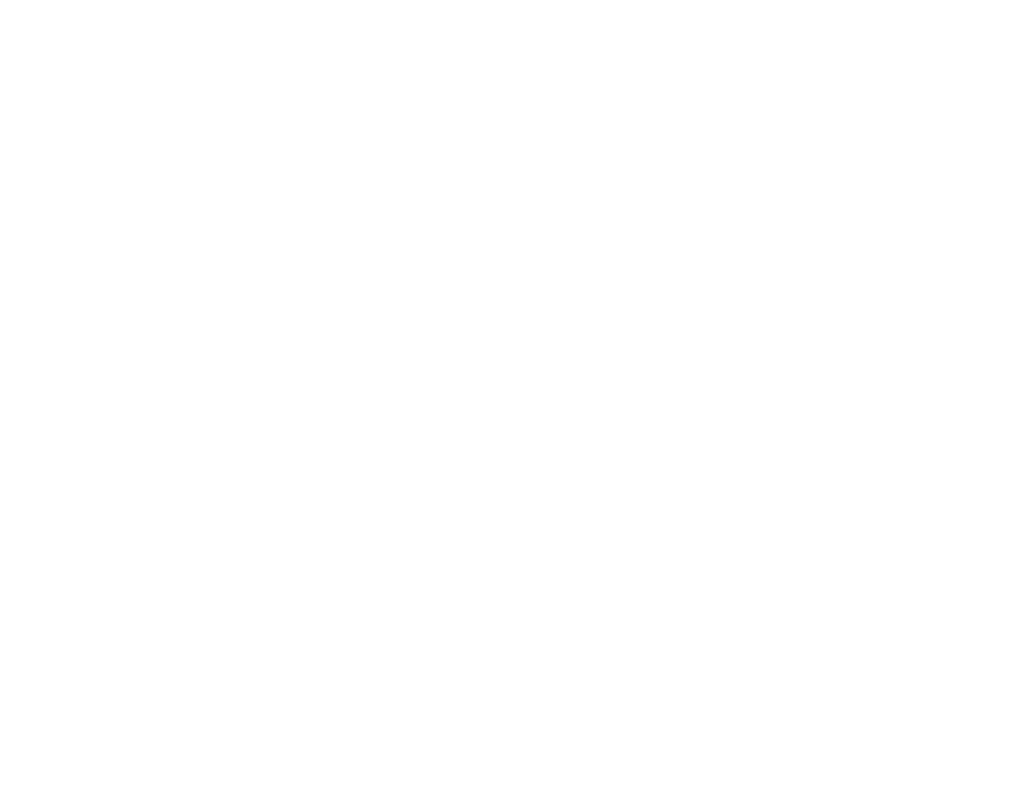
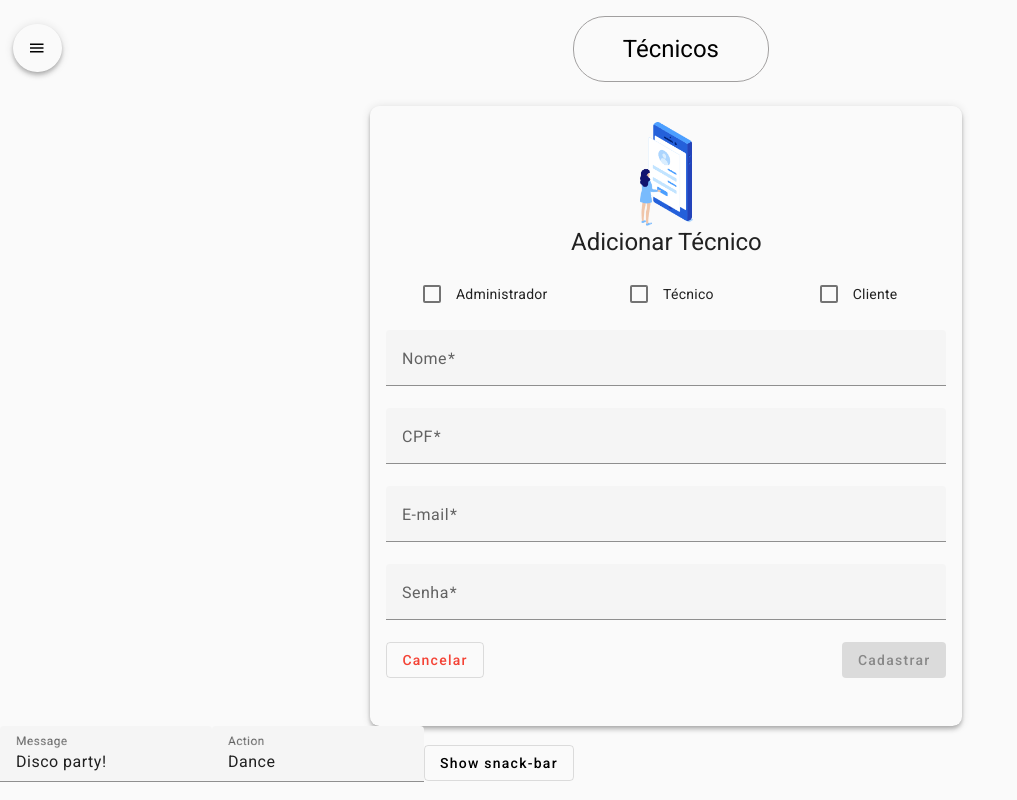
Before and after one commit to igorcamposdeborba/angular-springboot-helpdesk, an Angular app in the folder font-end/: page /tecnicos/create in a window 1280 px wide. Before the commit this address led to /. Shown: the whole page, without its empty margins (0-1017 px from the left). Built offline with nearby package versions, Linux system fonts and the light colour scheme.

Commit message:
created endpoint to add Tecnico

```diff
--- a/font-end/angular.json
+++ b/font-end/angular.json
@@ -17,7 +17,6 @@
         "build": {
           "builder": "@angular-devkit/build-angular:browser",
           "options": {
-            "proxyConfig": "proxy.conf.json",
             "outputPath": "dist/portfolio",
             "index": "src/index.html",
             "main": "src/main.ts",
@@ -65,7 +64,6 @@
         "serve": {
           "builder": "@angular-devkit/build-angular:dev-server",
           "options": {
-            "proxyConfig": "proxy.conf.json",
             "allowedHosts": ["localhost:8080"]
           },
           "configurations": {
--- a/font-end/src/app/app-routing.module.ts
+++ b/font-end/src/app/app-routing.module.ts
@@ -3,6 +3,7 @@ import { RouterModule, Routes } from '@angular/router';
 import { NavComponent } from './components/nav/nav.component';
 import { HomeComponent } from './components/home/home.component';
 import { TecnicoListComponent } from './components/tecnico/tecnico-list/tecnico-list.component';
+import { TecnicoCreateComponent } from './components/tecnico/tecnico-create/tecnico-create.component';
 
 const routes: Routes = [
   {
@@ -23,6 +24,11 @@ const routes: Routes = [
         path: "tecnicos",
         data: { title: "Técnicos" },
         component: TecnicoListComponent
+      },
+      {
+        path: "tecnicos/create",
+        data: { title: "Técnicos" },
+        component: TecnicoCreateComponent
       }
     ]
   }
--- a/font-end/src/app/components/header/header.component.css
+++ b/font-end/src/app/components/header/header.component.css
@@ -2,6 +2,12 @@
     display: flex;
     align-items: center;
     justify-content: center;
+}
+
+@media only screen and (max-width: 600px) {
+    .container {
+        margin-left: -4rem;
+    }
 }
 
 h1 {
--- /dev/null
+++ b/font-end/src/app/components/tecnico/tecnico-create/tecnico-create.component.css
@@ -0,0 +1,43 @@
+.container {
+    width: 35rem;
+    margin: auto;
+    padding: 1rem 1rem 3rem 1rem;
+    border-radius: .6rem;
+}
+.align-center {
+    margin-top: 1.5rem;
+}
+@media only screen and (max-width: 600px) {
+    .container {
+        width: auto;
+    }
+}
+@media only screen and (min-width: 600px) {
+    .align-center {
+        margin: 1.5rem 0 0 3.3rem;
+    }
+}
+.full-width {
+    width: 100%;
+}
+
+h1 {
+    text-align: center;
+}
+
+img {
+    display: flex;
+    height: 13vh;
+    margin: auto;
+}
+
+#checkbox-container{
+    display: grid;
+    grid-template-columns: repeat(auto-fit, minmax(170px, 1fr));
+    margin-bottom: 1rem;
+    place-items: center;
+}
+
+.save {
+    float: right;
+}
--- /dev/null
+++ b/font-end/src/app/components/tecnico/tecnico-create/tecnico-create.component.html
@@ -0,0 +1,54 @@
+<div class="align-center">
+    <div class="container mat-elevation-z4">
+        <form class="form">
+                <img src="assets/img/create-img.png" alt="Adicionar">
+            <h1 class="full-width ">Adicionar Técnico</h1>
+
+            <section id="checkbox-container">
+                <mat-checkbox class="checkbox" color="primary" (click)="addProfile(0)">Administrador</mat-checkbox>
+                <mat-checkbox class="checkbox" color="primary" (click)="addProfile(2)">Técnico</mat-checkbox>
+                <mat-checkbox class="checkbox" color="primary" (click)="addProfile(1)">Cliente</mat-checkbox>
+            </section>
+
+            <mat-form-field class="full-width">
+                <mat-label>Nome</mat-label>
+                <input matInput [formControl]="nome" required maxlength="60"
+                [(ngModel)]="tecnico.nome" name="nome">
+            </mat-form-field>
+
+            <mat-form-field class="full-width">
+                <mat-label>CPF</mat-label>
+                <input matInput placeholder="Exemplo: 12345678910" [formControl]="cpf" required
+                type="text" [(ngModel)]="formattedCpf" (input)="formatCpf($event)"maxlength="14"
+                [(ngModel)]="tecnico.cpf" name="cpf">
+            </mat-form-field>
+
+            <mat-form-field class="full-width">
+                <mat-label>E-mail</mat-label>
+                <input matInput type="email" [formControl]="email" required maxlength="60"
+                [(ngModel)]="tecnico.email" name="email">
+            </mat-form-field>
+
+            <mat-form-field class="full-width">
+                <mat-label>Senha</mat-label>
+                <input matInput type="password" [formControl]="senha" required maxlength="60"
+                [(ngModel)]="tecnico.senha" name="senha">
+            </mat-form-field>
+
+            <button [disabled]="!validateFields()"  (click)="create()" mat-flat-button color="primary" class="save">Cadastrar</button>
+            <button routerLink="../" mat-stroked-button color="warn">Cancelar</button>
+        </form>
+    </div>
+</div>
+
+<mat-form-field>
+    <mat-label>Message</mat-label>
+    <input matInput value="Disco party!" #message>
+  </mat-form-field>
+
+  <mat-form-field>
+    <mat-label>Action</mat-label>
+    <input matInput value="Dance" #action>
+  </mat-form-field>
+
+<button mat-stroked-button (click)="openSnackBar(message.value, action.value)">Show snack-bar</button>
--- /dev/null
+++ b/font-end/src/app/components/tecnico/tecnico-create/tecnico-create.component.ts
@@ -0,0 +1,70 @@
+import { Component } from '@angular/core';
+import { FormControl, Validators } from '@angular/forms';
+import { TecnicoService } from 'src/app/model/services/tecnico/tecnico.service';
+import { Tecnico } from '../Tecnico';
+import { MatSnackBar } from '@angular/material/snack-bar';
+
+@Component({
+  selector: 'app-tecnico-create',
+  templateUrl: './tecnico-create.component.html',
+  styleUrls: ['./tecnico-create.component.css']
+})
+export class TecnicoCreateComponent {
+  nome: FormControl =     new FormControl(null, Validators.minLength(2));
+  cpf: FormControl =      new FormControl(null, Validators.minLength(11));
+  email: FormControl =    new FormControl(null, Validators.email);
+  senha: FormControl = new FormControl(null, Validators.minLength(6));
+
+  formattedCpf: string = '';
+
+  tecnico : Tecnico = {
+    id: "",
+    nome: "",
+    cpf: "",
+    email: "",
+    senha: "",
+    perfis: [],
+    dataCriacao: ""
+  }
+
+  constructor(private serviceTecnico : TecnicoService, private _snackBar: MatSnackBar){}
+
+  create(): void {
+    this.serviceTecnico.create(this.tecnico).subscribe(response => {
+      console.log(response);
+        this._snackBar.open(String.apply(response));
+
+    }, exception => {
+      this._snackBar.open(String.apply(exception.error.errors));
+    })
+  }
+
+  validateFields() : boolean {
+    return this.nome.valid &&
+           this.cpf.valid &&
+           this.email.valid &&
+           this.senha.valid;
+  }
+
+  formatCpf(event: any) {
+    let cpf = event.target.value.replace(/\D/g, ''); // Remove todos os caracteres não numéricos
+    if (cpf.length > 3) {
+      cpf = cpf.replace(/(\d{3})(\d{3})(\d{3})(\d{1,2})/, '$1.$2.$3-$4');
+    } else if (cpf.length > 6) {
+      cpf = cpf.replace(/(\d{3})(\d{3})(\d{1,3})/, '$1.$2.$3');
+    } else if (cpf.length > 3) {
+      cpf = cpf.replace(/(\d{3})(\d{1,3})/, '$1.$2');
+    }
+    this.formattedCpf = cpf;
+  }
+
+  addProfile(profile : any): void {
+    if(this.tecnico.perfis.includes(profile)){
+      this.tecnico.perfis.splice(this.tecnico.perfis.indexOf(profile), 1);
+    } else {
+      this.tecnico.perfis.push(profile);
+    }
+
+  }
+
+}
--- a/font-end/src/app/components/tecnico/tecnico-list/tecnico-list.component.css
+++ b/font-end/src/app/components/tecnico/tecnico-list/tecnico-list.component.css
@@ -11,3 +11,20 @@ table {
     float: right;
     margin: 20px 0 0 1rem;
 }
+
+@media only screen and (max-width: 600px) {
+    .responsive-table {
+        overflow-x: auto;
+    }
+
+    .group-buttons-header {
+        float: none;
+        width: 90%;
+        margin: 1rem auto 1rem 1rem;
+    }
+    mat-form-field {
+        display: flex;
+        justify-content: center;
+        align-items: center;
+    }
+}
--- a/font-end/src/app/components/tecnico/tecnico-list/tecnico-list.component.html
+++ b/font-end/src/app/components/tecnico/tecnico-list/tecnico-list.component.html
@@ -1,40 +1,40 @@
 <div id="center-table">
+    <button routerLink="create" mat-stroked-button color="primary" class="group-buttons-header">Novo técnico</button>
     <mat-form-field>
         <mat-label>Filtro</mat-label>
         <input matInput (keyup)="applyFilter($event)" placeholder="Ex. Igor" #input>
     </mat-form-field>
 
-    <button mat-stroked-button color="primary" class="group-buttons-header">Novo técnico</button>
 
-    <div class="mat-elevation-z3">
+    <div class="mat-elevation-z3 responsive-table" >
         <table mat-table [dataSource]="dataSource">
 
         <!-- Position Column -->
         <ng-container matColumnDef="id">
-            <th mat-header-cell *matHeaderCellDef> ID </th>
+            <th mat-header-cell *matHeaderCellDef class="mobile-label"> ID </th>
             <td mat-cell *matCellDef="let element"> {{element.id}} </td>
         </ng-container>
 
         <!-- Name Column -->
         <ng-container matColumnDef="name">
-            <th mat-header-cell *matHeaderCellDef> Nome </th>
+            <th mat-header-cell *matHeaderCellDef class="mobile-label"> Nome </th>
             <td mat-cell *matCellDef="let element"> {{element.nome}} </td>
         </ng-container>
 
         <!-- Weight Column -->
         <ng-container matColumnDef="cpf">
-            <th mat-header-cell *matHeaderCellDef> CPF </th>
+            <th mat-header-cell *matHeaderCellDef class="mobile-label"> CPF </th>
             <td mat-cell *matCellDef="let element"> {{element.cpf}} </td>
         </ng-container>
 
         <!-- Symbol Column -->
         <ng-container matColumnDef="email">
-            <th mat-header-cell *matHeaderCellDef> E-mail </th>
+            <th mat-header-cell *matHeaderCellDef class="mobile-label"> E-mail </th>
             <td mat-cell *matCellDef="let element"> {{element.email}} </td>
         </ng-container>
 
         <ng-container matColumnDef="actions">
-            <th mat-header-cell *matHeaderCellDef> Ações </th>
+            <th mat-header-cell *matHeaderCellDef class="mobile-label"> Ações </th>
             <td mat-cell *matCellDef="let element"> Ações </td>
         </ng-container>
 
@@ -43,8 +43,9 @@
         </table>
 
         <mat-paginator [pageSizeOptions]="[5, 10, 20]"
+                       [pageSize]="10"
                     showFirstLastButtons
-                    aria-label="Select page of periodic elements">
+                    aria-label="Tabela de técnicos">
         </mat-paginator>
     </div>
   </div>
--- a/font-end/src/app/model/services/tecnico/tecnico.service.ts
+++ b/font-end/src/app/model/services/tecnico/tecnico.service.ts
@@ -15,4 +15,8 @@ export class TecnicoService {
     return this.httpClient.get<Tecnico[]>(`${API_CONFIG.baseUrl}/tecnicos`);
     // return this.httpClient.get<Tecnico[]>(`${API_CONFIG}` + "/tecnicos");
   }
+
+  create(tecnico : Tecnico): Observable<Tecnico> {
+    return this.httpClient.post<Tecnico>(`${API_CONFIG.baseUrl}/tecnicos`, tecnico);
+  }
 }
```
Also changed, not shown: font-end/src/app/app.module.ts (+9 -2 lines), font-end/src/app/components/tecnico/Tecnico.ts (+4 -4 lines), font-end/src/app/components/tecnico/tecnico-list/tecnico-list.component.ts (+3 -14 lines), font-end/src/assets/img/create-img.png (added), font-end/src/assets/img/create-img.svg (added).
